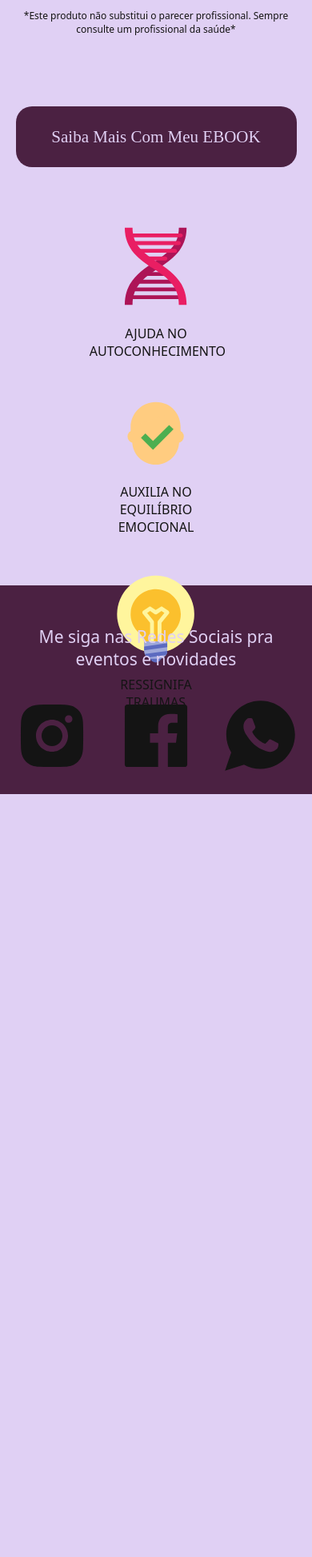
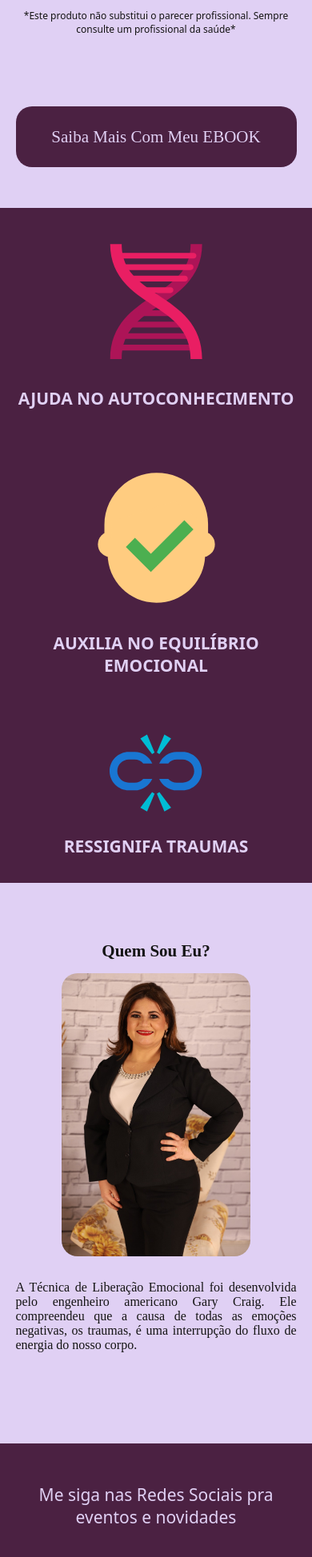
Before and after one commit to KocTeo/landing-page-ana-eft-mobile, a Next.js app: page / in a window 390 px wide. Shown: the part 1425-3372 px from the top of the page at 80% size. Before the commit the page ends 2435 px from the top, so only its background shows below. Built offline with nearby package versions, Linux system fonts and the light colour scheme; a web font is replaced by a local one.

Commit message:
feat: Sessão sobre mim com estilo para mobile

```diff
--- /dev/null
+++ b/src/components/About/index.tsx
@@ -0,0 +1,20 @@
+import React from 'react'
+
+import { AboutContainer } from './styles'
+
+const About: React.FC = () => {
+  return (
+    <AboutContainer>
+      <h3>Quem Sou Eu?</h3>
+      <img src="/images/self-image.jpeg" alt="" />
+      <p>
+        A Técnica de Liberação Emocional foi desenvolvida pelo engenheiro
+        americano Gary Craig. Ele compreendeu que a causa de todas as emoções
+        negativas, os traumas, é uma interrupção do fluxo de energia do nosso
+        corpo.
+      </p>
+    </AboutContainer>
+  )
+}
+
+export default About
--- /dev/null
+++ b/src/components/About/styles.tsx
@@ -0,0 +1,35 @@
+import styled from 'styled-components'
+
+export const AboutContainer = styled.div`
+  @media (max-width: 1024px) {
+    display: flex;
+    flex-direction: column;
+    align-items: center;
+    margin-bottom: 50px;
+    justify-content: center;
+    height: 70vh;
+
+    h3 {
+      font-size: ${props => props.theme.fontSize.large};
+      font-family: ${props => props.theme.fonts.title};
+      color: ${props => props.theme.colors.text};
+
+      margin-bottom: 15px;
+    }
+
+    img {
+      height: 60%;
+      border-radius: ${props => props.theme.borderRadius.picture};
+      margin-bottom: 30px;
+    }
+
+    p {
+      width: 90vw;
+      font-size: ${props => props.theme.fontSize.normal};
+      font-family: ${props => props.theme.fonts.title};
+      text-align: justify;
+
+      margin-bottom: 50px;
+    }
+  }
+`
--- a/src/components/Benefits/index.tsx
+++ b/src/components/Benefits/index.tsx
@@ -1,6 +1,6 @@
 import React from 'react'
 
-import { FcApprove, FcBiotech, FcIdea } from 'react-icons/fc'
+import { FcApprove, FcBiotech, FcBrokenLink } from 'react-icons/fc'
 
 import { BenefitsContainer } from './styles'
 
@@ -16,7 +16,7 @@ const Benefits: React.FC = () => {
         <span>AUXILIA NO EQUILÍBRIO EMOCIONAL</span>
       </div>
       <div className="elipse-container">
-        <FcIdea className="elipse" />
+        <FcBrokenLink className="elipse" />
         <span>RESSIGNIFA TRAUMAS</span>
       </div>
     </BenefitsContainer>
--- a/src/components/Benefits/styles.tsx
+++ b/src/components/Benefits/styles.tsx
@@ -2,13 +2,15 @@ import styled from 'styled-components'
 
 export const BenefitsContainer = styled.div`
   @media (max-width: 1024px) {
-    height: 50vh;
+    height: 100vh;
     display: flex;
     flex-wrap: wrap;
+    justify-content: center;
     align-items: center;
-    justify-content: center;
 
-    margin-bottom: 50px;
+    margin-bottom: 60px;
+
+    background-color: ${props => props.theme.colors.primary};
 
     .elipse-container {
       display: flex;
@@ -16,20 +18,21 @@ export const BenefitsContainer = styled.div`
       align-items: center;
       justify-content: center;
 
-      margin: 15px;
-      width: 42.7%;
-      height: 45%;
-
       span {
         width: 100%;
         text-align: center;
-        margin: 15px;
+
+        margin-top: 20px;
+
+        font-size: ${props => props.theme.fontSize.large};
+        font-weight: ${props => props.theme.fontWeight.bold};
+        color: ${props => props.theme.colors.background};
       }
     }
 
     .elipse {
-      width: 80%;
-      height: 80%;
+      width: 50%;
+      height: 60%;
     }
   }
 `
--- a/src/components/Footer/styles.tsx
+++ b/src/components/Footer/styles.tsx
@@ -32,6 +32,7 @@ export const FooterContainer = styled.div`
       .icon {
         font-size: 100px;
         margin: 15px;
+        color: ${props => props.theme.colors.secondary};
       }
     }
   }
--- a/src/pages/index.tsx
+++ b/src/pages/index.tsx
@@ -1,4 +1,5 @@
 import type { NextPage } from 'next'
+import About from '../components/About'
 import AboutEFT from '../components/AboutEFT'
 import Benefits from '../components/Benefits'
 import Ebook from '../components/Ebook'
@@ -18,6 +19,7 @@ const Home: NextPage = () => {
       <Online />
       <Ebook />
       <Benefits />
+      <About />
       <Footer />
     </div>
   )
```
Also changed, not shown: public/images/self-image.jpeg (added).
